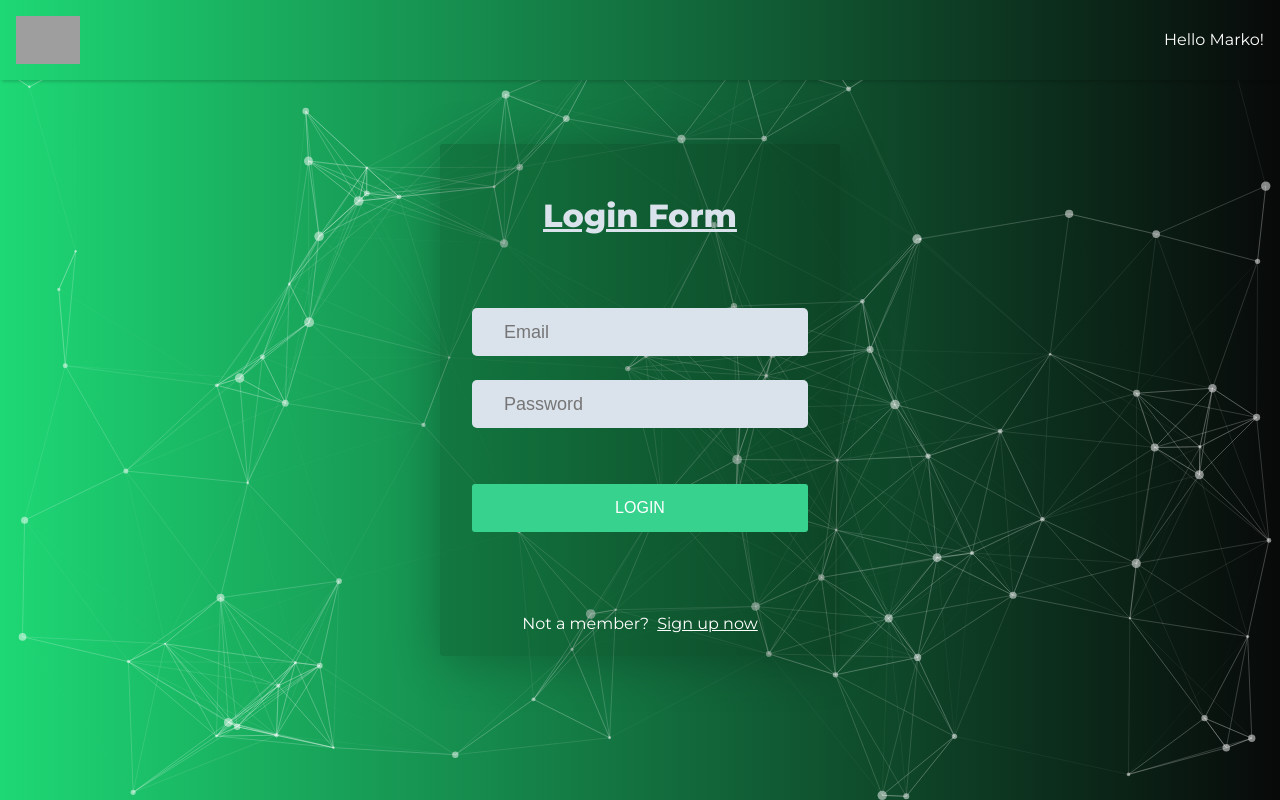
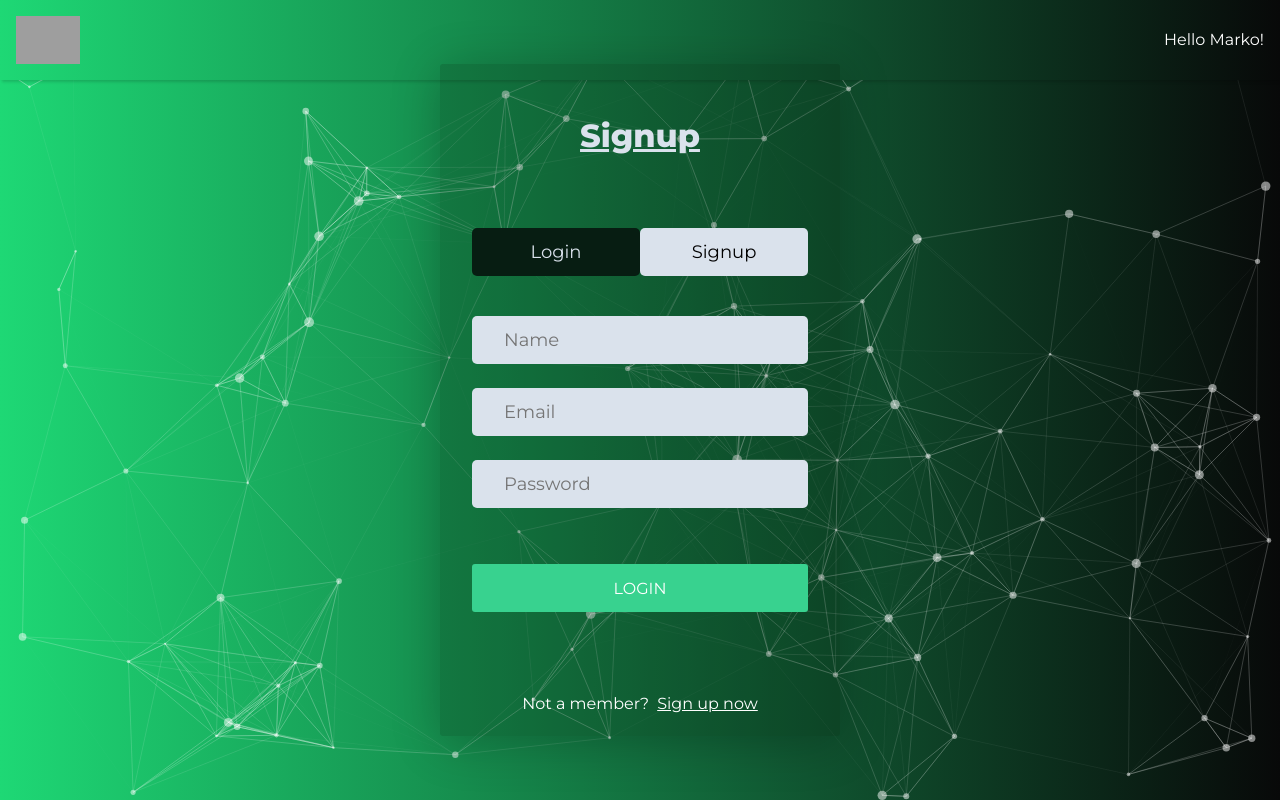
Before and after one commit to Marko1310/workout_tracker, a React (Create React App) app in the folder root/frontend/: page / in a window 1280 px wide. Built offline with nearby package versions, Linux system fonts and the light colour scheme; grey boxes are pictures that could not be loaded.

Commit message:
login/signup form style complete

```diff
--- a/root/frontend/src/components/Login/Login.css
+++ b/root/frontend/src/components/Login/Login.css
@@ -28,6 +28,30 @@
   text-decoration: underline;
 }
 
+.buttons-container {
+  display: flex;
+  justify-content: center;
+  width: 100%;
+  margin-bottom: 2.5rem;
+  height: 3rem;
+  font-size: 18px;
+}
+
+.buttons {
+  background-color: var(--clr-grey-9);
+  border-radius: 5px;
+  outline: #fff;
+  border: #fff;
+  width: 100%;
+  font-family: "Montserrat", sans-serif;
+  font-size: 18px;
+}
+
+.login {
+  background-color: #071d12;
+  color: var(--clr-grey-9);
+}
+
 .forms {
   margin-bottom: 1.5rem;
   display: flex;
@@ -39,6 +63,7 @@
   height: 3rem;
   font-size: 18px;
   padding-left: 2rem;
+  font-family: "Montserrat", sans-serif;
 }
 
 ::placeholder {
@@ -58,6 +83,7 @@
   border: none;
   transition: all 0.4s;
   margin-top: 2rem;
+  font-family: "Montserrat", sans-serif;
 }
 
 .login-button:hover {
--- a/root/frontend/src/components/Login/Login.js
+++ b/root/frontend/src/components/Login/Login.js
@@ -2,12 +2,17 @@ import React, { useState } from "react";
 import "./Login.css";
 
 function Login() {
-  const [form, setForm] = useState("login");
+  const [form, setForm] = useState("signup");
 
   return (
     <div className="login-container">
       <form className="form-validate">
         <p className="title">{form === "login" ? `Login Form` : `Signup`}</p>
+        <div className="buttons-container">
+          <button className="buttons login">Login</button>
+          <button className="buttons signup">Signup</button>
+        </div>
+
         {form === "signup" && (
           <>
             <label htmlFor="name"></label>
```
